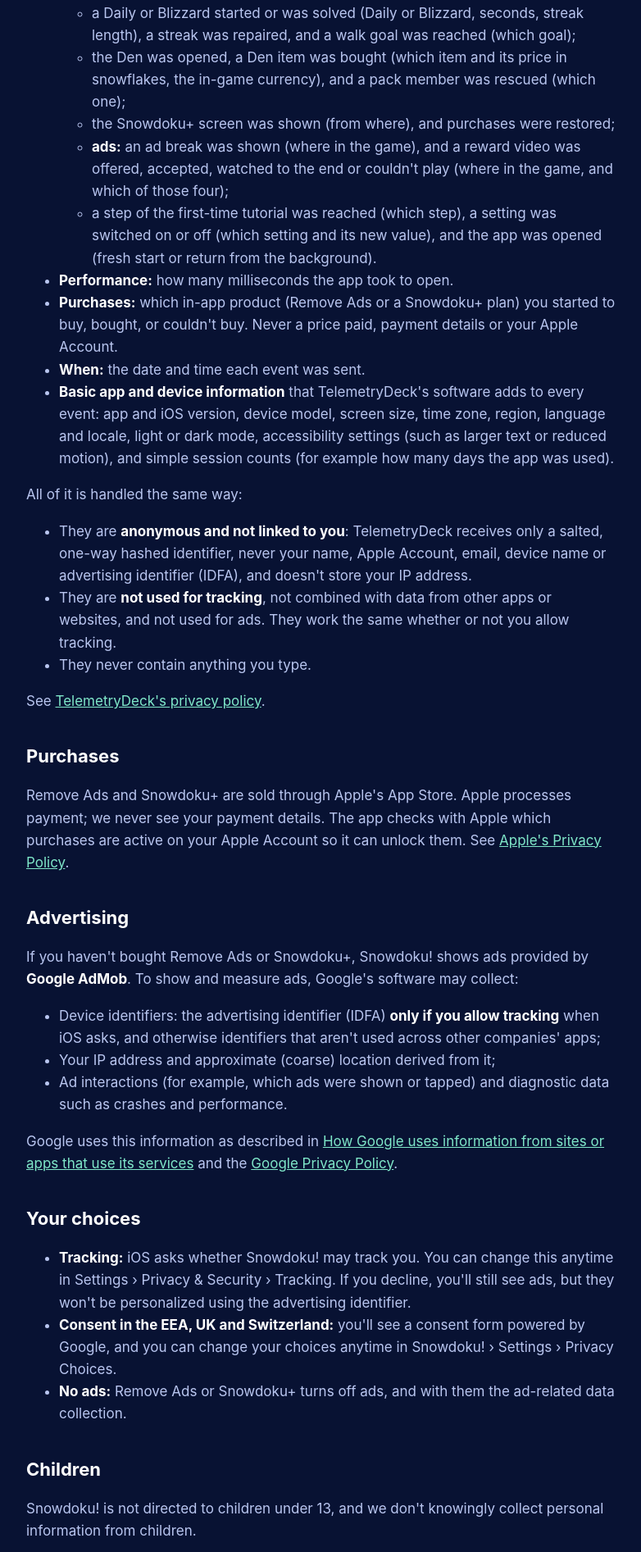
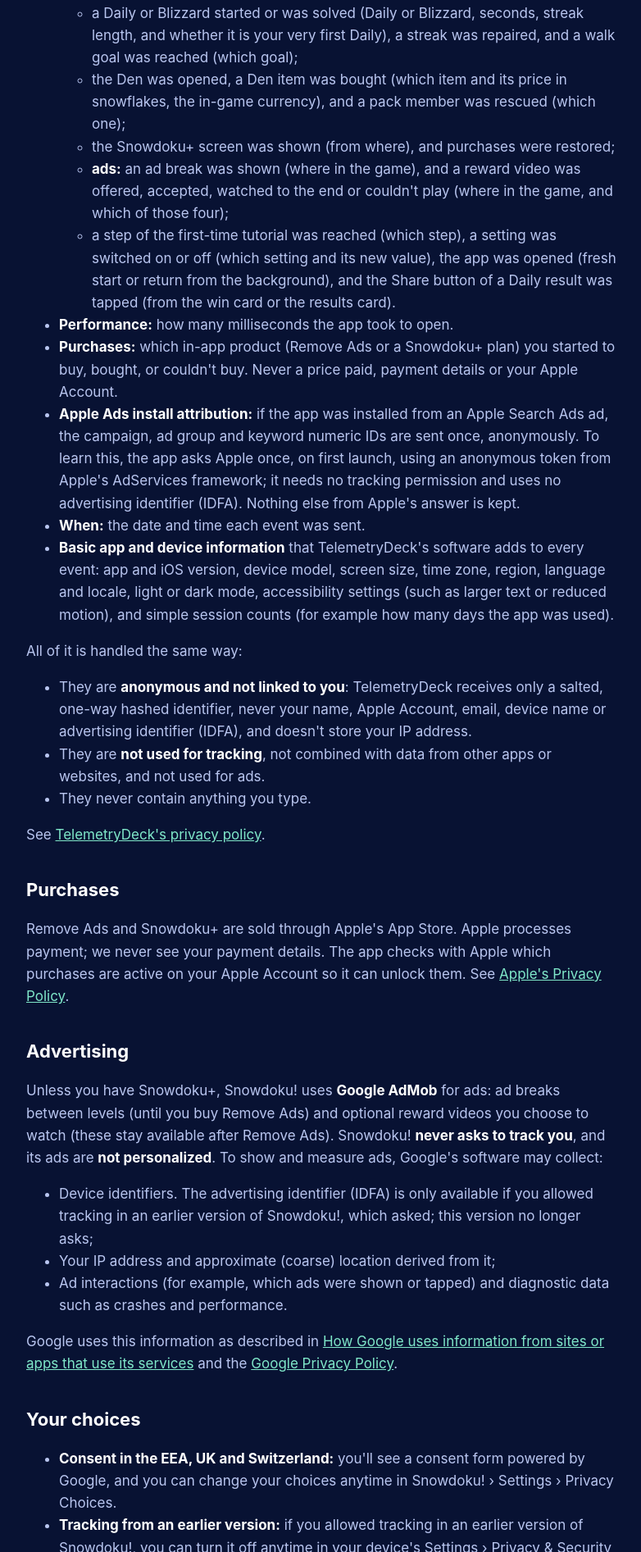
Before and after one commit to snowdoku/snowdoku.github.io, a plain HTML site: page privacy.html in a window 1280 px wide. Shown: the part 907-2800 px from the top of the page at 82% size, without its empty margins (248-1030 px from the left). Drawn offline with Linux system fonts and the light colour scheme.

Commit message:
Snowdoku! website update

```diff
--- a/privacy.html
+++ b/privacy.html
@@ -10,7 +10,7 @@
 <body>
 <main>
   <header><a href="/"><img src="icon.png" alt="Snowdoku! home"></a><h1>Privacy Policy</h1></header>
-  <p class="muted">Effective September 27, 2026</p>
+  <p class="muted">Effective October 1, 2026</p>
 
   <p>This policy explains what information the Snowdoku! app ("Snowdoku!", "we", "us") handles and why.
   Snowdoku! is published by DYNSELL LLC. The short version: <strong>we don't have accounts, and we don't collect your
@@ -32,7 +32,8 @@
         how far along in percent, and whether you went Home, left the app or restarted);</li>
         <li>a hint or sniff was used (level, and whether it was free, paid or from the pack), and you ran out of sniffs
         (level, and which option was offered: a video, the pack or Snowdoku+);</li>
-        <li>a Daily or Blizzard started or was solved (Daily or Blizzard, seconds, streak length), a streak was repaired,
+        <li>a Daily or Blizzard started or was solved (Daily or Blizzard, seconds, streak length, and whether it is your
+        very first Daily), a streak was repaired,
         and a walk goal was reached (which goal);</li>
         <li>the Den was opened, a Den item was bought (which item and its price in snowflakes, the in-game currency), and a pack member
         was rescued (which one);</li>
@@ -40,11 +41,16 @@
         <li><strong>ads:</strong> an ad break was shown (where in the game), and a reward video was offered, accepted,
         watched to the end or couldn't play (where in the game, and which of those four);</li>
         <li>a step of the first-time tutorial was reached (which step), a setting was switched on or off (which setting
-        and its new value), and the app was opened (fresh start or return from the background).</li>
+        and its new value), the app was opened (fresh start or return from the background),
+        and the Share button of a Daily result was tapped (from the win card or the results card).</li>
       </ul></li>
     <li><strong>Performance:</strong> how many milliseconds the app took to open.</li>
     <li><strong>Purchases:</strong> which in-app product (Remove Ads or a Snowdoku+ plan) you started to buy, bought,
     or couldn't buy. Never a price paid, payment details or your Apple Account.</li>
+    <li><strong>Apple Ads install attribution:</strong> if the app was installed from an Apple Search Ads ad, the
+    campaign, ad group and keyword numeric IDs are sent once, anonymously. To learn this, the app asks Apple once, on
+    first launch, using an anonymous token from Apple's AdServices framework; it needs no tracking permission and uses
+    no advertising identifier (IDFA). Nothing else from Apple's answer is kept.</li>
     <li><strong>When:</strong> the date and time each event was sent.</li>
     <li><strong>Basic app and device information</strong> that TelemetryDeck's software adds to every event:
     app and iOS version, device model, screen size, time zone, region, language and locale, light or dark mode,
@@ -55,8 +61,7 @@
   <ul>
     <li>They are <strong>anonymous and not linked to you</strong>: TelemetryDeck receives only a salted, one-way hashed identifier, never your name,
     Apple Account, email, device name or advertising identifier (IDFA), and doesn't store your IP address.</li>
-    <li>They are <strong>not used for tracking</strong>, not combined with data from other apps or websites, and not used for ads.
-    They work the same whether or not you allow tracking.</li>
+    <li>They are <strong>not used for tracking</strong>, not combined with data from other apps or websites, and not used for ads.</li>
     <li>They never contain anything you type.</li>
   </ul>
   <p>See <a href="https://telemetrydeck.com/privacy/">TelemetryDeck's privacy policy</a>.</p>
@@ -67,10 +72,13 @@
   See <a href="https://www.apple.com/legal/privacy/">Apple's Privacy Policy</a>.</p>
 
   <h2>Advertising</h2>
-  <p>If you haven't bought Remove Ads or Snowdoku+, Snowdoku! shows ads provided by <strong>Google AdMob</strong>.
+  <p>Unless you have Snowdoku+, Snowdoku! uses <strong>Google AdMob</strong> for ads: ad breaks between levels
+  (until you buy Remove Ads) and optional reward videos you choose to watch (these stay available after Remove Ads).
+  Snowdoku! <strong>never asks to track you</strong>, and its ads are <strong>not personalized</strong>.
   To show and measure ads, Google's software may collect:</p>
   <ul>
-    <li>Device identifiers: the advertising identifier (IDFA) <strong>only if you allow tracking</strong> when iOS asks, and otherwise identifiers that aren't used across other companies' apps;</li>
+    <li>Device identifiers. The advertising identifier (IDFA) is only available if you allowed tracking in an earlier
+    version of Snowdoku!, which asked; this version no longer asks;</li>
     <li>Your IP address and approximate (coarse) location derived from it;</li>
     <li>Ad interactions (for example, which ads were shown or tapped) and diagnostic data such as crashes and performance.</li>
   </ul>
@@ -80,11 +88,12 @@
 
   <h2>Your choices</h2>
   <ul>
-    <li><strong>Tracking:</strong> iOS asks whether Snowdoku! may track you. You can change this anytime in
-    Settings › Privacy &amp; Security › Tracking. If you decline, you'll still see ads, but they won't be personalized using the advertising identifier.</li>
     <li><strong>Consent in the EEA, UK and Switzerland:</strong> you'll see a consent form powered by Google, and you can change your choices
     anytime in Snowdoku! › Settings › Privacy Choices.</li>
-    <li><strong>No ads:</strong> Remove Ads or Snowdoku+ turns off ads, and with them the ad-related data collection.</li>
+    <li><strong>Tracking from an earlier version:</strong> if you allowed tracking in an earlier version of Snowdoku!, you can
+    turn it off anytime in your device's Settings › Privacy &amp; Security › Tracking.</li>
+    <li><strong>Fewer ads:</strong> Remove Ads turns off ad breaks between levels; optional reward videos, and Google's software
+    that provides them, stay available. Snowdoku+ turns off all ads, and Snowdoku! no longer starts Google's ad software.</li>
   </ul>
 
   <h2>Children</h2>
```
